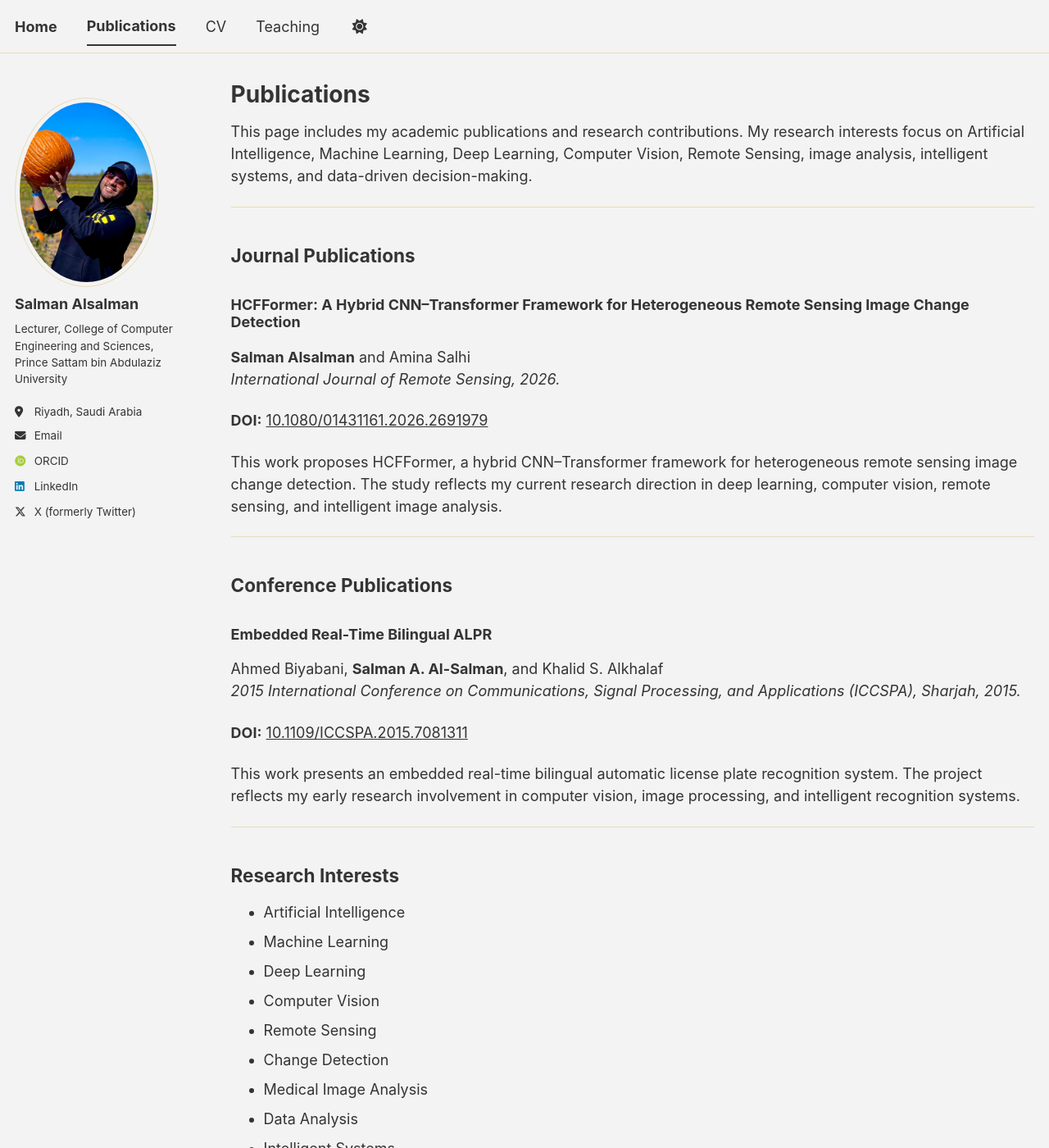
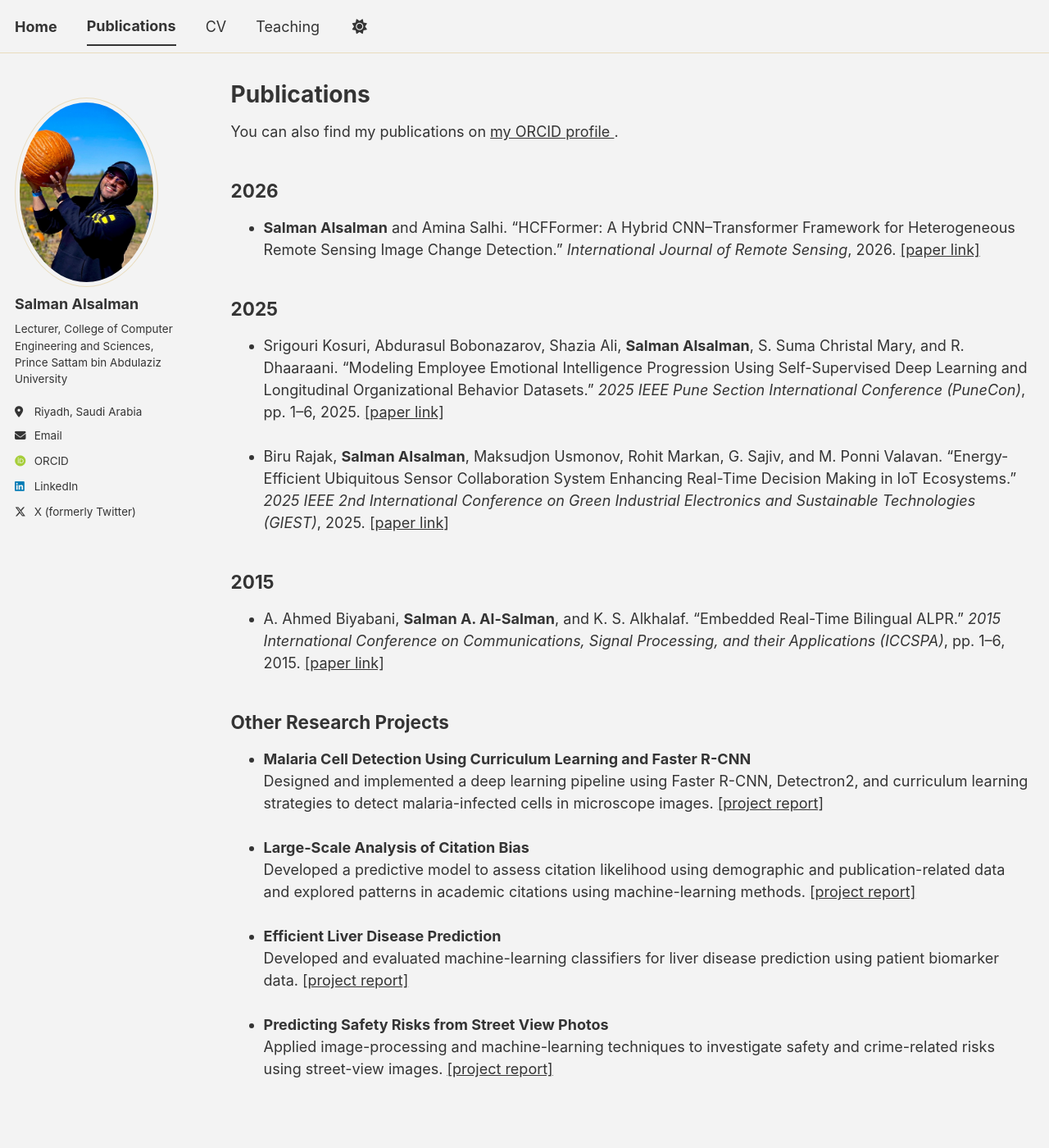
Before and after one commit to x1xSAS/x1xSAS.github.io, a Jekyll site: the page built from _pages/publications.html, in a window 1280 px wide and 1400 px high. Shown: the whole window at 82% size. Built offline with Jekyll 4.4.1, drawn with Linux system fonts in a browser that asks for light colours; some web fonts are replaced; a script bundle is joined from its source files by our own code; library files that are not in the unit come from our copies; some of the changed text lies outside the part shown.

Commit message:
Update publications.html

```diff
--- a/_pages/publications.html
+++ b/_pages/publications.html
@@ -8,59 +8,112 @@ author_profile: true
 {% include base_path %}
 
 <p>
-This page includes my academic publications and research contributions. My research interests focus on Artificial Intelligence, Machine Learning, Deep Learning, Computer Vision, Remote Sensing, image analysis, intelligent systems, and data-driven decision-making.
+You can also find my publications on
+<a href="https://orcid.org/0009-0009-0098-367X"
+   target="_blank"
+   rel="noopener noreferrer">
+my ORCID profile
+</a>.
 </p>
 
-<hr>
-
-<h2>Journal Publications</h2>
-
-<h3>HCFFormer: A Hybrid CNN–Transformer Framework for Heterogeneous Remote Sensing Image Change Detection</h3>
-<p>
-<strong>Salman Alsalman</strong> and Amina Salhi<br>
-<em>International Journal of Remote Sensing, 2026.</em>
-</p>
-<p>
-<strong>DOI:</strong>
-<a href="https://doi.org/10.1080/01431161.2026.2691979">10.1080/01431161.2026.2691979</a>
-</p>
-<p>
-This work proposes HCFFormer, a hybrid CNN–Transformer framework for heterogeneous remote sensing image change detection. The study reflects my current research direction in deep learning, computer vision, remote sensing, and intelligent image analysis.
-</p>
-
-<hr>
-
-<h2>Conference Publications</h2>
-
-<h3>Embedded Real-Time Bilingual ALPR</h3>
-<p>
-Ahmed Biyabani, <strong>Salman A. Al-Salman</strong>, and Khalid S. Alkhalaf<br>
-<em>2015 International Conference on Communications, Signal Processing, and Applications (ICCSPA), Sharjah, 2015.</em>
-</p>
-<p>
-<strong>DOI:</strong>
-<a href="https://doi.org/10.1109/ICCSPA.2015.7081311">10.1109/ICCSPA.2015.7081311</a>
-</p>
-<p>
-This work presents an embedded real-time bilingual automatic license plate recognition system. The project reflects my early research involvement in computer vision, image processing, and intelligent recognition systems.
-</p>
-
-<hr>
-
-<h2>Research Interests</h2>
+<h2>2026</h2>
 
 <ul>
-  <li>Artificial Intelligence</li>
-  <li>Machine Learning</li>
-  <li>Deep Learning</li>
-  <li>Computer Vision</li>
-  <li>Remote Sensing</li>
-  <li>Change Detection</li>
-  <li>Medical Image Analysis</li>
-  <li>Data Analysis</li>
-  <li>Intelligent Systems</li>
-  <li>AI for Business and Decision-Making</li>
-  <li>Technology-Enhanced Education</li>
+  <li>
+    <strong>Salman Alsalman</strong> and Amina Salhi.
+    “HCFFormer: A Hybrid CNN–Transformer Framework for Heterogeneous Remote
+    Sensing Image Change Detection.”
+    <em>International Journal of Remote Sensing</em>, 2026.
+    <a href="https://doi.org/10.1080/01431161.2026.2691979"
+       target="_blank"
+       rel="noopener noreferrer">[paper link]</a>
+  </li>
 </ul>
 
-<hr>
+<h2>2025</h2>
+
+<ul>
+  <li style="margin-bottom: 1.5em;">
+    Srigouri Kosuri, Abdurasul Bobonazarov, Shazia Ali,
+    <strong>Salman Alsalman</strong>, S. Suma Christal Mary, and R. Dhaaraani.
+    “Modeling Employee Emotional Intelligence Progression Using
+    Self-Supervised Deep Learning and Longitudinal Organizational Behavior
+    Datasets.”
+    <em>2025 IEEE Pune Section International Conference (PuneCon)</em>,
+    pp. 1–6, 2025.
+    <a href="https://doi.org/10.1109/PuneCon67554.2025.11377991"
+       target="_blank"
+       rel="noopener noreferrer">[paper link]</a>
+  </li>
+
+  <li>
+    Biru Rajak, <strong>Salman Alsalman</strong>, Maksudjon Usmonov,
+    Rohit Markan, G. Sajiv, and M. Ponni Valavan.
+    “Energy-Efficient Ubiquitous Sensor Collaboration System Enhancing
+    Real-Time Decision Making in IoT Ecosystems.”
+    <em>2025 IEEE 2nd International Conference on Green Industrial
+    Electronics and Sustainable Technologies (GIEST)</em>, 2025.
+    <a href="https://doi.org/10.1109/GIEST66547.2025.11387726"
+       target="_blank"
+       rel="noopener noreferrer">[paper link]</a>
+  </li>
+</ul>
+
+<h2>2015</h2>
+
+<ul>
+  <li>
+    A. Ahmed Biyabani, <strong>Salman A. Al-Salman</strong>, and
+    K. S. Alkhalaf.
+    “Embedded Real-Time Bilingual ALPR.”
+    <em>2015 International Conference on Communications, Signal Processing,
+    and their Applications (ICCSPA)</em>, pp. 1–6, 2015.
+    <a href="https://doi.org/10.1109/ICCSPA.2015.7081311"
+       target="_blank"
+       rel="noopener noreferrer">[paper link]</a>
+  </li>
+</ul>
+
+<h2>Other Research Projects</h2>
+
+<ul>
+  <li style="margin-bottom: 1.5em;">
+    <strong>
+      Malaria Cell Detection Using Curriculum Learning and Faster R-CNN
+    </strong><br>
+    Designed and implemented a deep learning pipeline using Faster R-CNN,
+    Detectron2, and curriculum learning strategies to detect
+    malaria-infected cells in microscope images.
+    <a href="{{ site.baseurl }}/files/research_projects/malaria-cell-detection-report.pdf"
+       target="_blank"
+       rel="noopener noreferrer">[project report]</a>
+  </li>
+
+  <li style="margin-bottom: 1.5em;">
+    <strong>Large-Scale Analysis of Citation Bias</strong><br>
+    Developed a predictive model to assess citation likelihood using
+    demographic and publication-related data and explored patterns in
+    academic citations using machine-learning methods.
+    <a href="{{ site.baseurl }}/files/research_projects/citation-bias-report.pdf"
+       target="_blank"
+       rel="noopener noreferrer">[project report]</a>
+  </li>
+
+  <li style="margin-bottom: 1.5em;">
+    <strong>Efficient Liver Disease Prediction</strong><br>
+    Developed and evaluated machine-learning classifiers for liver disease
+    prediction using patient biomarker data.
+    <a href="{{ site.baseurl }}/files/research_projects/liver-disease-prediction-report.pdf"
+       target="_blank"
+       rel="noopener noreferrer">[project report]</a>
+  </li>
+
+  <li>
+    <strong>Predicting Safety Risks from Street View Photos</strong><br>
+    Applied image-processing and machine-learning techniques to investigate
+    safety and crime-related risks using street-view images.
+    <a href="{{ site.baseurl }}/files/research_projects/street-view-safety-report.pdf"
+       target="_blank"
+       rel="noopener noreferrer">[project report]</a>
+  </li>
+</ul>
```
